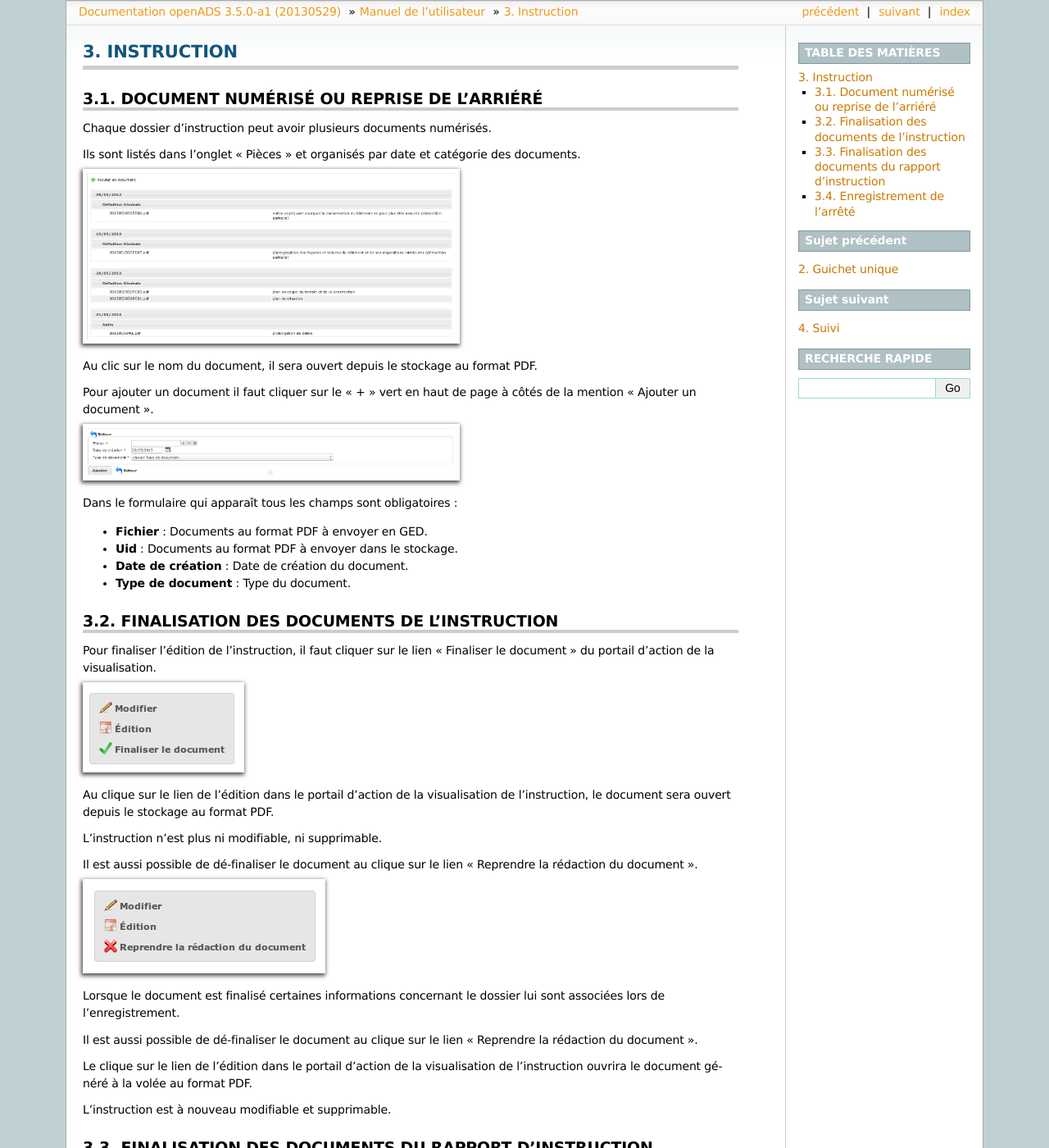
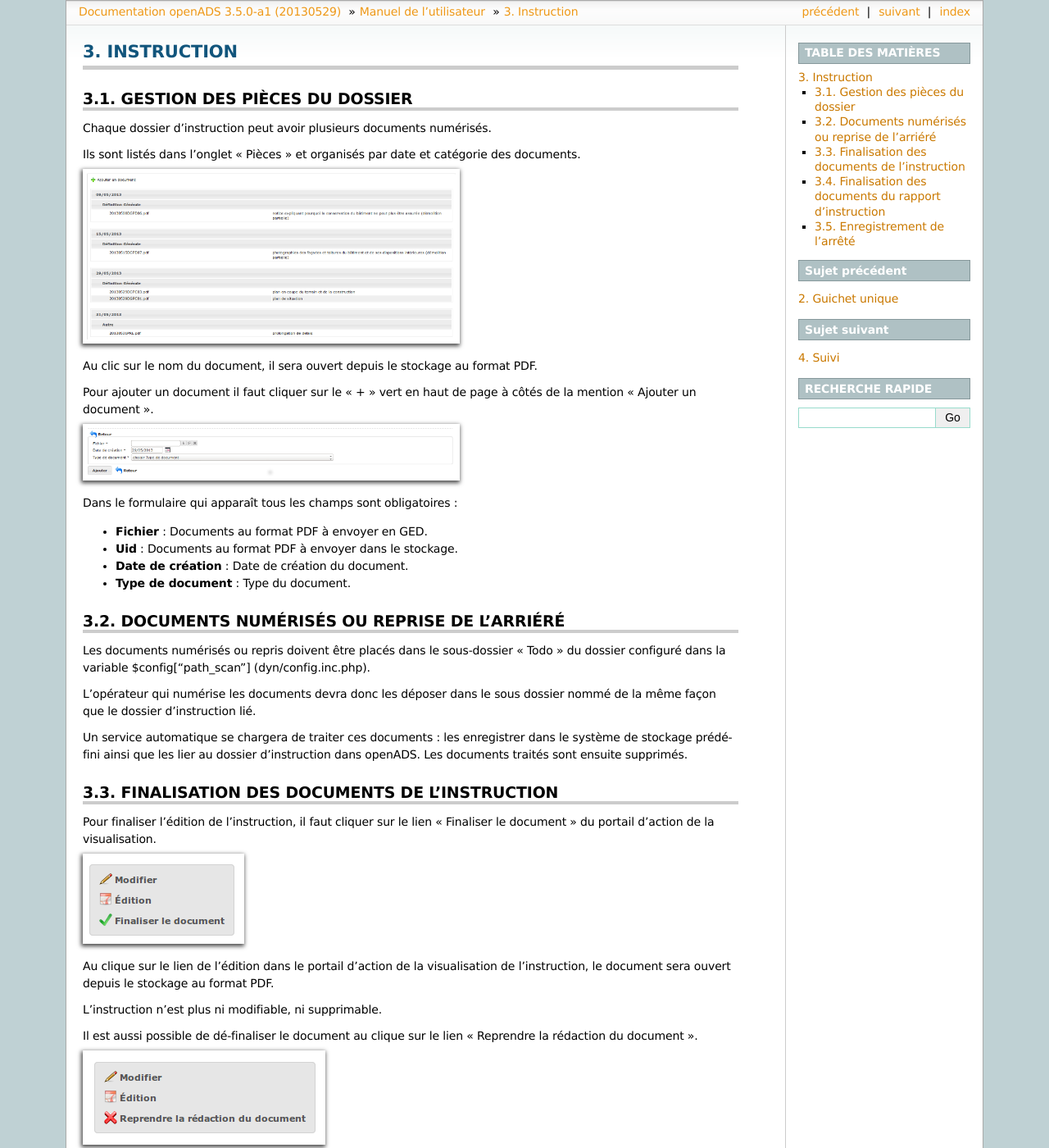
Before and after one commit to mpavaux/openads-documentation, a Sphinx documentation site: the page built from source/manuel_utilisateur/instruction.rst, in a window 1280 px wide and 1400 px high. Shown: the whole window at 82% size. Built offline with Sphinx 7.4.7, drawn with Linux system fonts in a browser that asks for light colours.

Commit message:
Amélioration de la documentation concernant les documents numérisés et la reprise de l'arriéré

```diff
--- a/source/manuel_utilisateur/instruction.rst
+++ b/source/manuel_utilisateur/instruction.rst
@@ -4,8 +4,9 @@
 Instruction
 ###########
 
-Document numérisé ou reprise de l'arriéré
-===========================================
+
+Gestion des pièces du dossier
+=============================
 
 Chaque dossier d'instruction peut avoir plusieurs documents numérisés.
 
@@ -25,6 +26,19 @@
 * **Uid** : Documents au format PDF à envoyer dans le stockage.
 * **Date de création** : Date de création du document.
 * **Type de document** : Type du document.
+
+Documents numérisés ou reprise de l'arriéré
+===========================================
+
+Les documents numérisés ou repris doivent être placés dans le sous-dossier "Todo"
+du dossier configuré dans la variable $config['path_scan'] (dyn/config.inc.php).
+
+L'opérateur qui numérise les documents devra donc les déposer dans le sous dossier
+nommé de la même façon que le dossier d'instruction lié.
+
+Un service automatique se chargera de traiter ces documents : les enregistrer
+dans le système de stockage prédéfini ainsi que les lier au dossier d'instruction
+dans openADS. Les documents traités sont ensuite supprimés.
 
 Finalisation des documents de l'instruction
 ===========================================
```
